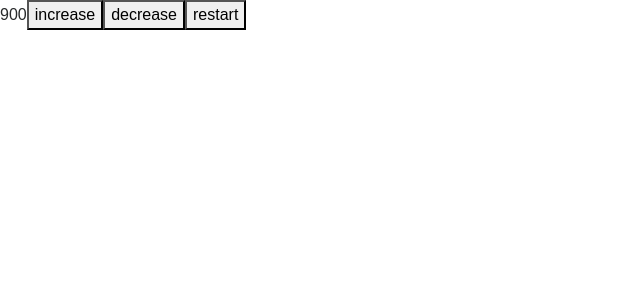
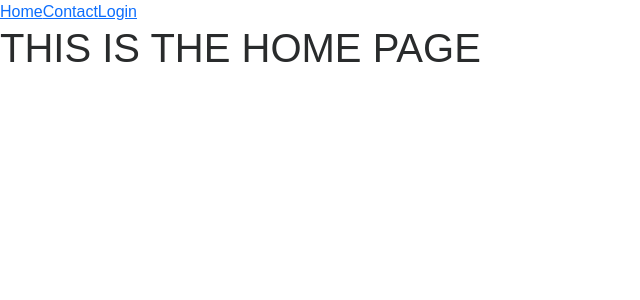
Before and after one commit to Vineela-V/react-stuff, a React (Create React App) app in the folder my-app/: page / in a window 1280 px wide. Shown: the top 300 px of the page, without its empty margins (0-640 px from the left). Built offline with nearby package versions, Linux system fonts and the light colour scheme; the HTML template or start-up script is replaced by a standard one.

Commit message:
commit 7

```diff
--- a/my-app/src/App.js
+++ b/my-app/src/App.js
@@ -1,15 +1,27 @@
+import { BrowserRouter as Router, Routes, Route, Link } from "react-router-dom";
 import "./App.css";
-import { QueryClient, QueryClientProvider } from "@tanstack/react-query";
-import { useCount } from "./UseCount";
+import { Home } from "./pages/Home";
+import { Contact } from "./pages/Contact";
+import { Login } from "./pages/Login";
+import { Provider } from "react-redux";
+import { store } from "./store";
+
 
 function App() {
-  const { count, increase, decrease, restart } = useCount(900);
   return (
     <div className="App">
-      {count}
-      <button onClick={increase}> increase </button>
-      <button onClick={decrease}> decrease </button>
-      <button onClick={restart}> restart </button>
+      <Provider store={store}>
+      <Router>
+        <Link to="/">Home</Link>
+        <Link to="/Contact">Contact</Link>
+        <Link to="/Login">Login</Link>
+        <Routes>
+          <Route path="/" element={<Home />} />
+          <Route path="/" element={<Login />} />
+          <Route path="/" element={<Contact />} />
+        </Routes>
+      </Router>
+      </Provider>
     </div>
   );
 }
--- a/my-app/src/UseCount.js
+++ /dev/null
@@ -1,19 +0,0 @@
-import { useState } from "react";
-
-export const useCount = (initialval =0) => {
-    const [count, setCount] = useState(initialval);
-
-    const increase = () => {
-        setCount ((prev) => prev +1);
-    };
-
-    const decrease = () => {
-        setCount ((prev) => prev -1);
-    };
-
-    const restart = () => {
-        setCount(0);
-    };
-
-    return { count, increase, decrease, restart }
-};
--- a/my-app/src/pages/Home.js
+++ b/my-app/src/pages/Home.js
@@ -0,0 +1,7 @@
+import { useDispatch, useSelector } from "react-redux";
+
+export const Home = () => {
+    const username = useSelector((state ) => state.user.value.username);
+
+    return <h1>THIS IS THE HOME PAGE {username}</h1>
+}
--- /dev/null
+++ b/my-app/src/pages/Login.js
@@ -0,0 +1,23 @@
+import {useState} from 'react';
+import { login,logout } from '../store';
+import { useDispatch, useSelector } from 'react-redux';
+
+export const Login = () => {
+    const [newUsername, setNewUserName] = useState("");
+
+    const dispatch = useDispatch();
+    return (
+        <h1>
+            {username}
+            <input
+            onChange={(e) => {
+                setNewUserName(e.target.value);
+                }}
+             />
+            <button onClick={() => dispatch(login({username: newUsername}))}>
+                Submit Login
+             </button>
+            <button > Logout </button>
+        </h1>
+    );
+};
--- /dev/null
+++ b/my-app/src/store.js
@@ -0,0 +1,25 @@
+import { configureStore, createSlice } from "@reduxjs/toolkit";
+import { Login } from "./pages/Login";
+
+const initialState = { value: {username: "" }}
+const userSlice = createSlice({
+    name: "user",
+    initialState,
+    reducers: {
+        login: (state, action) => {
+            state.value = action.payload;
+        },
+
+        logout: (state) => {
+            state = initialState;
+        },
+    },
+});
+
+export const {login, logout } = userSlice.actions;
+
+export const store = configureStore({
+    reducer: {
+        user: userSlice.reducer,
+    },
+});
--- a/package.json
+++ b/package.json
@@ -1,10 +1,13 @@
 {
   "dependencies": {
     "@hookform/resolvers": "^4.1.3",
+    "@reduxjs/toolkit": "^2.6.1",
     "@tanstack/react-query": "^5.69.0",
     "axios": "^1.8.3",
     "bootstrap": "^5.3.3",
+    "prop-types": "^15.8.1",
     "react-hook-form": "^7.54.2",
+    "react-redux": "^9.2.0",
     "react-router-dom": "^7.3.0",
     "tanstack": "^1.0.0",
     "yup": "^1.6.1"
```
Also changed, not shown: my-app/src/pages/Contact.js (deleted), 1 other file (tests, documents, lock files or other folders).
